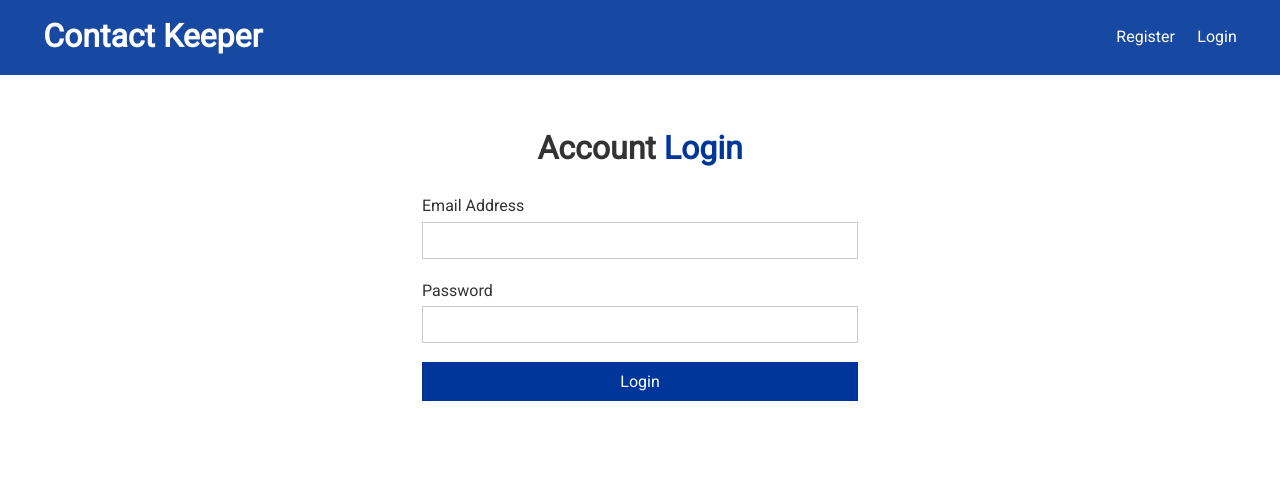
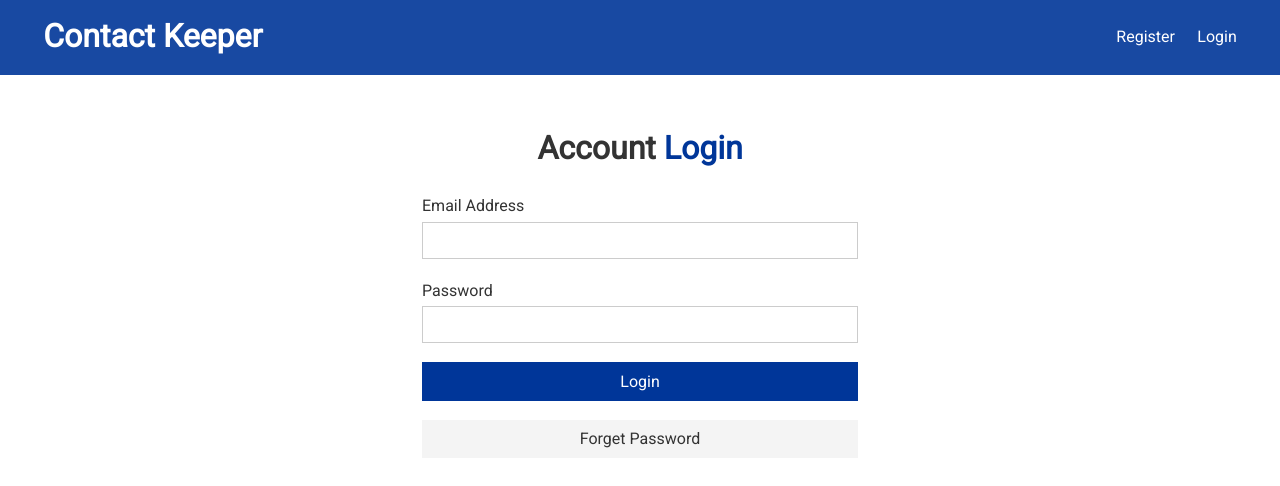
Before and after one commit to dhakalsamundra/Contact-Api, a React (Create React App) app in the folder client/: page /login in a window 1280 px wide. Shown: the top 486 px of the page. Built offline with nearby package versions, Linux system fonts and the light colour scheme; no server answers; the HTML template or start-up script is replaced by a standard one.

Commit message:
implement forget password

```diff
--- a/client/src/components/auth/LogIn.js
+++ b/client/src/components/auth/LogIn.js
@@ -2,7 +2,7 @@ import React, { useState, useContext, useEffect } from 'react';
 import AuthContext from '../../context/auth/context';
 import AlertContext from '../../context/alert/context';
 
-const Login = props => {
+export default function Login(props){
   const alertContext = useContext(AlertContext);
   const authContext = useContext(AuthContext);
 
@@ -41,6 +41,9 @@ const Login = props => {
       });
     }
   };
+  const handlePasswordReset = () => {
+    props.history.push('/forgetPassword')
+  }
 
   return (
     <div className='form-container'>
@@ -75,9 +78,9 @@ const Login = props => {
           value='Login'
           className='btn btn-primary btn-block'
         />
+        <button onClick={handlePasswordReset} className='btn btn-secondary btn-block'>Forget Password</button>
+
       </form>
     </div>
   );
 };
-
-export default Login;
```
